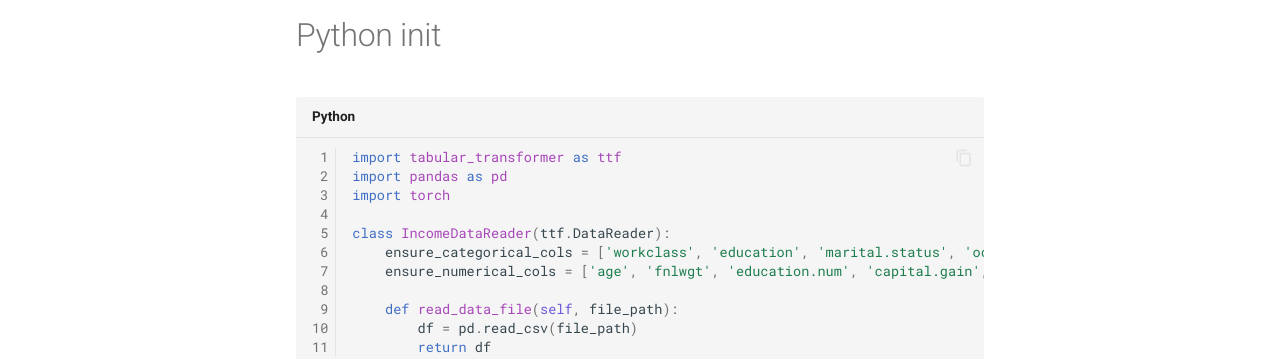
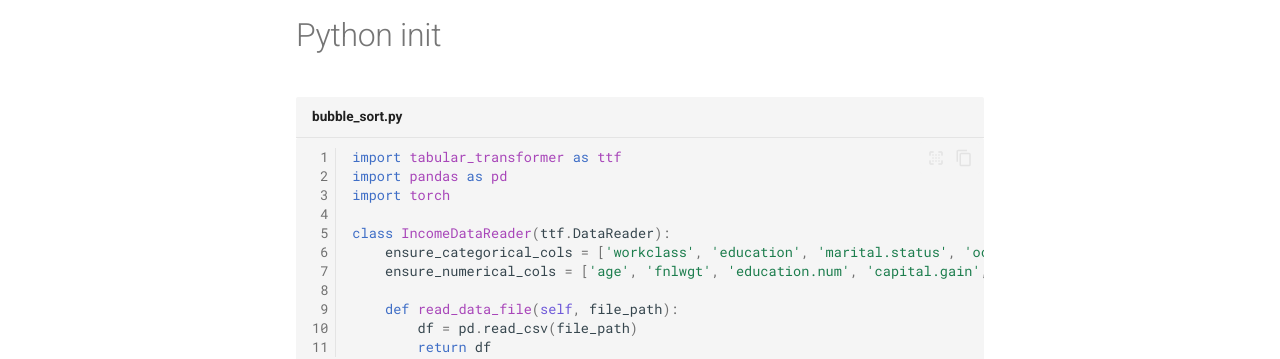
Before and after one commit to echosprint/TabularTransformer, an MkDocs documentation site: the page built from docs/getting-started.md, in a window 1280 px wide. Shown: the part 206-565 px from the top of the page. Built offline with MkDocs 1.6.1 and Material for MkDocs 9.7.7, drawn with Linux system fonts in a browser that asks for light colours; nearby versions of some CDN libraries; library files that are not in the unit come from our copies; comment, search, counter and statistics services are not loaded; some of the changed lines change nothing that is shown.

Commit message:
remove comment

````diff
--- a/docs/getting-started.md
+++ b/docs/getting-started.md
@@ -3,7 +3,7 @@
 
 # Python init
 
-```py
+```py title="bubble_sort.py"
 import tabular_transformer as ttf
 import pandas as pd
 import torch
--- a/mkdocs.yml
+++ b/mkdocs.yml
@@ -14,7 +14,7 @@
     - navigation.tracking
     - content.code.copy
     - search.highlight
-
+    - content.code.select
 # Page tree
 nav:
   - Home: index.md
@@ -26,45 +26,32 @@
   - search:
       lang:
         - en
-  # https://squidfunk.github.io/mkdocs-material/setup/setting-up-tags/
-  # https://squidfunk.github.io/mkdocs-material/plugins/tags/#meta.tags
   - tags
 
 markdown_extensions:
-  # https://squidfunk.github.io/mkdocs-material/reference/math/#katex
   - pymdownx.arithmatex:
       generic: true
-  # https://squidfunk.github.io/mkdocs-material/reference/images/
   - attr_list
   - md_in_html
-  # https://squidfunk.github.io/mkdocs-material/setup/extensions/python-markdown/#+toc.permalink
   - toc:
-      permalink: true # 固定标题位置为当前位置
-  # https://squidfunk.github.io/mkdocs-material/reference/code-blocks/#code-blocks
-  # https://squidfunk.github.io/mkdocs-material/setup/extensions/python-markdown-extensions/#highlight
+      permalink: true
   - pymdownx.highlight:
       linenums: true
-      auto_title: true
-      # https://squidfunk.github.io/mkdocs-material/setup/extensions/python-markdown-extensions/#+pymdownx.highlight.line_spans
+      auto_title: false
       line_spans: __span
-      # https://squidfunk.github.io/mkdocs-material/setup/extensions/python-markdown-extensions/#+pymdownx.highlight.pygments_lang_class
       pygments_lang_class: true
   - pymdownx.inlinehilite
   - pymdownx.snippets
   - pymdownx.superfences
-  # https://squidfunk.github.io/mkdocs-material/reference/admonitions/
   - admonition
   - pymdownx.details
-  # https://squidfunk.github.io/mkdocs-material/reference/footnotes/
-  - footnotes
+  # - footnotes
 
 extra_javascript:
-  # https://squidfunk.github.io/mkdocs-material/reference/math/#katex
   - mkdocs/javascripts/katex.js
   - https://cdnjs.cloudflare.com/ajax/libs/KaTeX/0.16.7/katex.min.js
   - https://cdnjs.cloudflare.com/ajax/libs/KaTeX/0.16.7/contrib/auto-render.min.js
 extra_css:
-  # https://squidfunk.github.io/mkdocs-material/reference/math/#katex
   - https://cdnjs.cloudflare.com/ajax/libs/KaTeX/0.16.7/katex.min.css
   - mkdocs/css/no-footer.css
   - mkdocs/css/unordered-list-symbols.css
````
